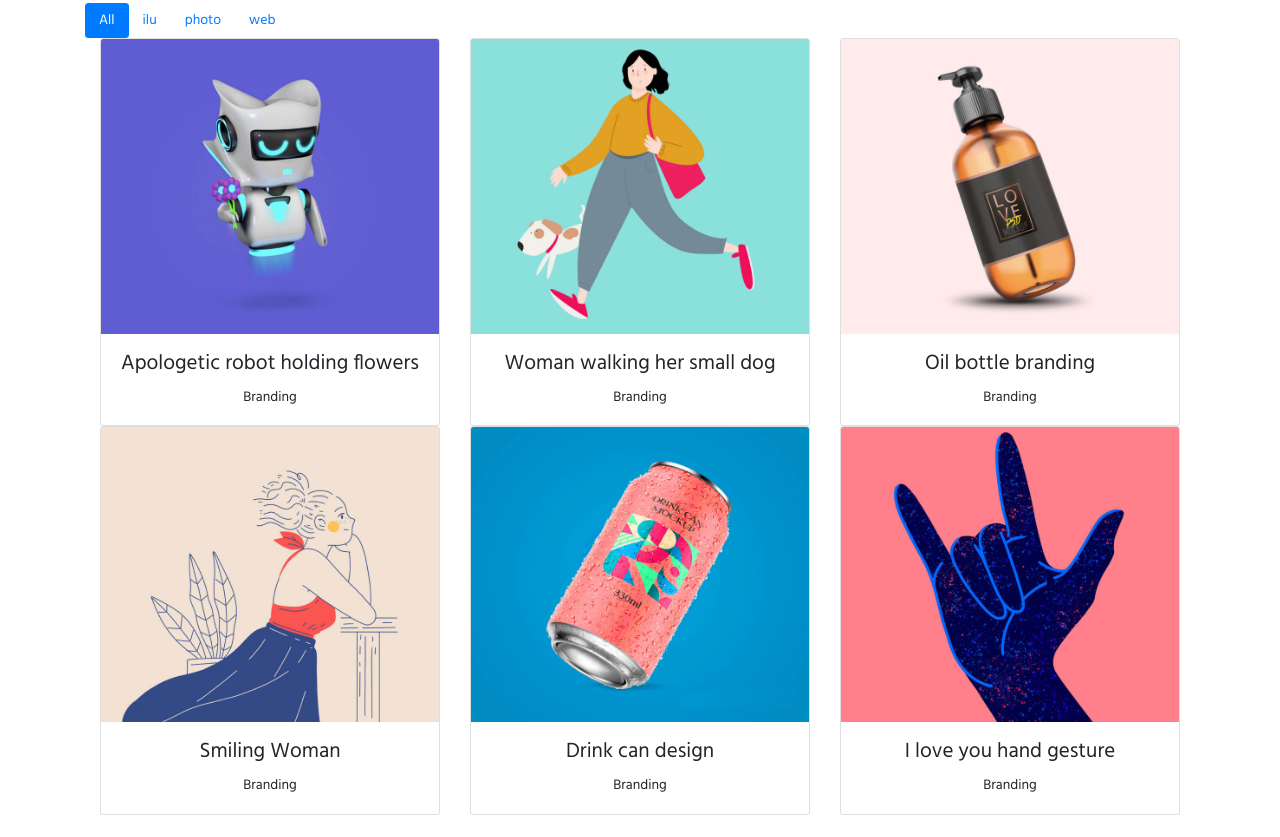
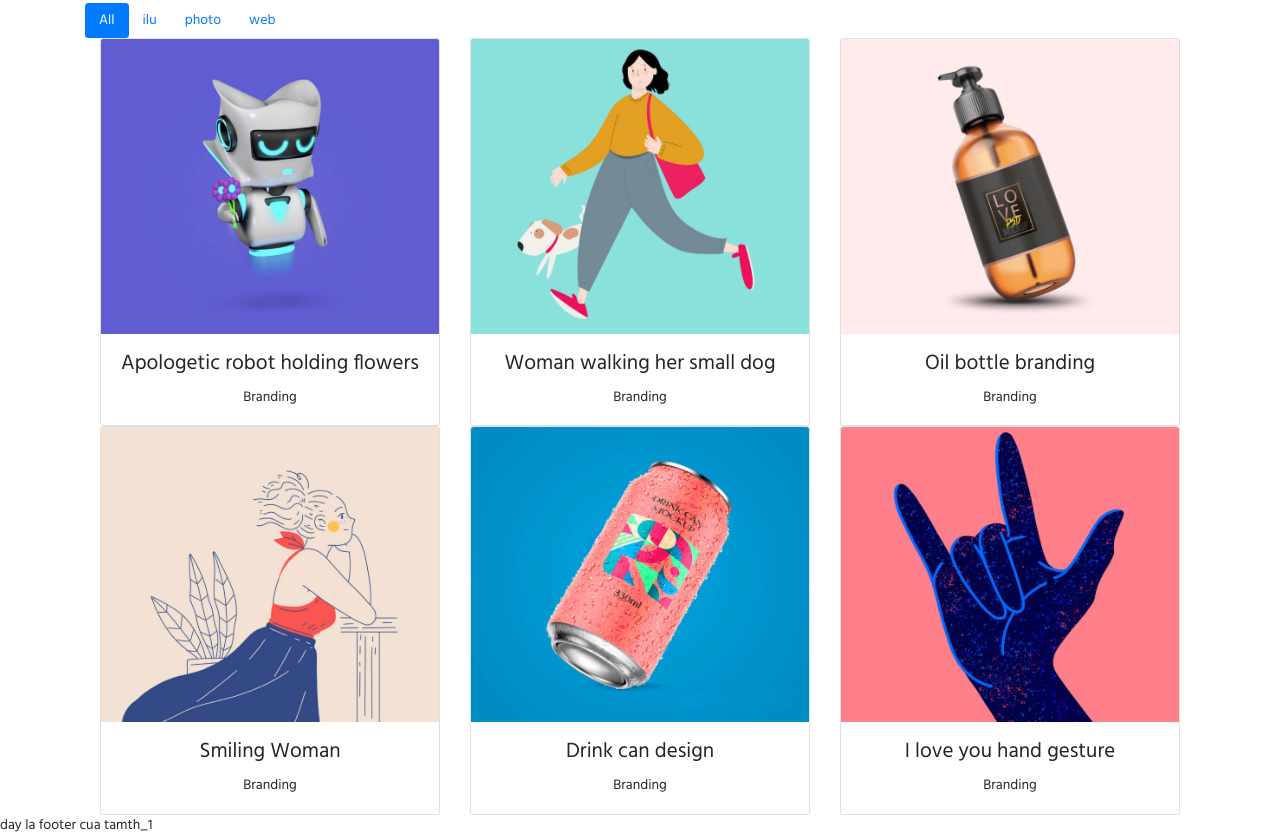
Before and after one commit to trinhhoangtam1306/bc15_cybersoft_portfolio, a plain HTML site: page index.html in a window 1280 px wide. Shown: the part 1497-2334 px from the top of the page. Before the commit the page ends 2312 px from the top, so only its background shows below. Drawn offline with nearby package versions, Linux system fonts and the light colour scheme; files whose address does not match are found by name.

Commit message:
footer by tamth_1

```diff
--- a/index.html
+++ b/index.html
@@ -293,6 +293,8 @@
         </div>
       </section>
 
+      <footer>day la footer cua tamth_1</footer>
+
     <!-- Optional JavaScript -->
     <!-- jQuery first, then Popper.js, then Bootstrap JS -->
     <script src="https://code.jquery.com/jquery-3.3.1.slim.min.js" integrity="sha384-q8i/X+965DzO0rT7abK41JStQIAqVgRVzpbzo5smXKp4YfRvH+8abtTE1Pi6jizo" crossorigin="anonymous"></script>
```
